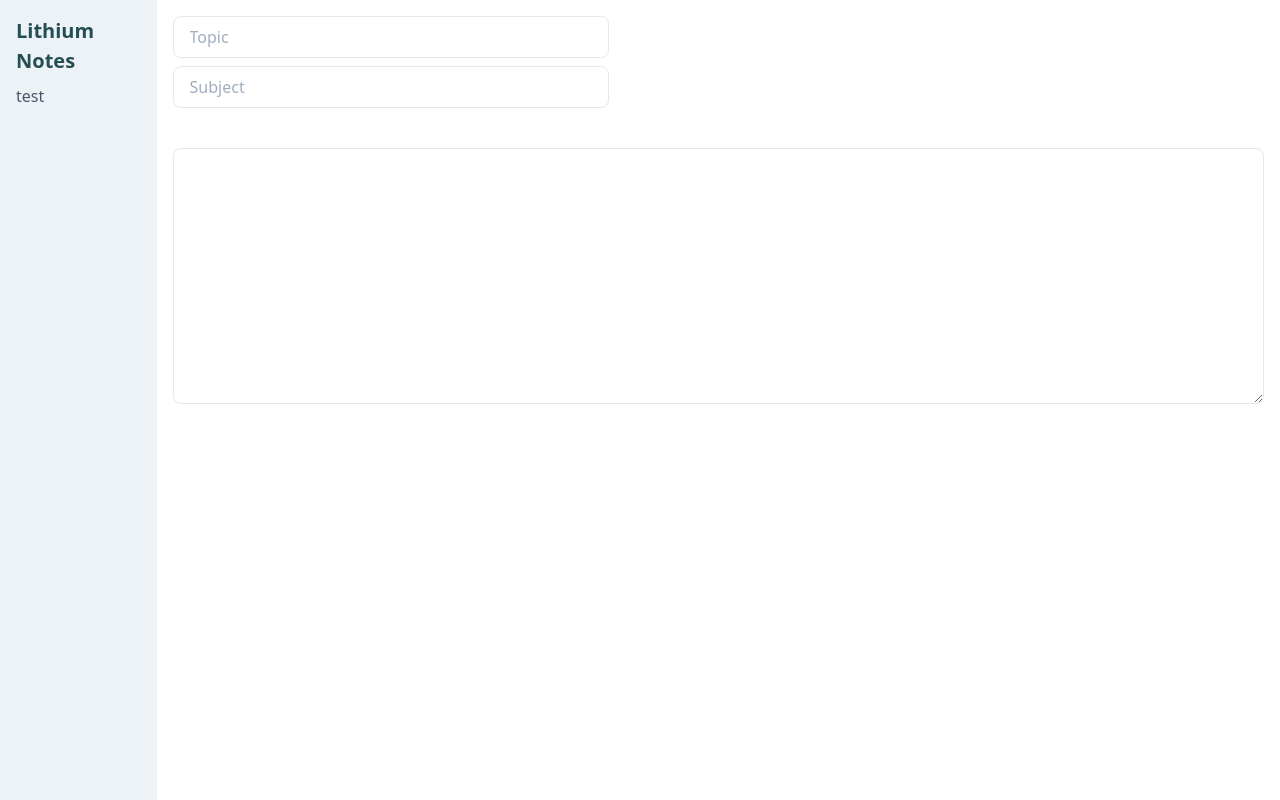
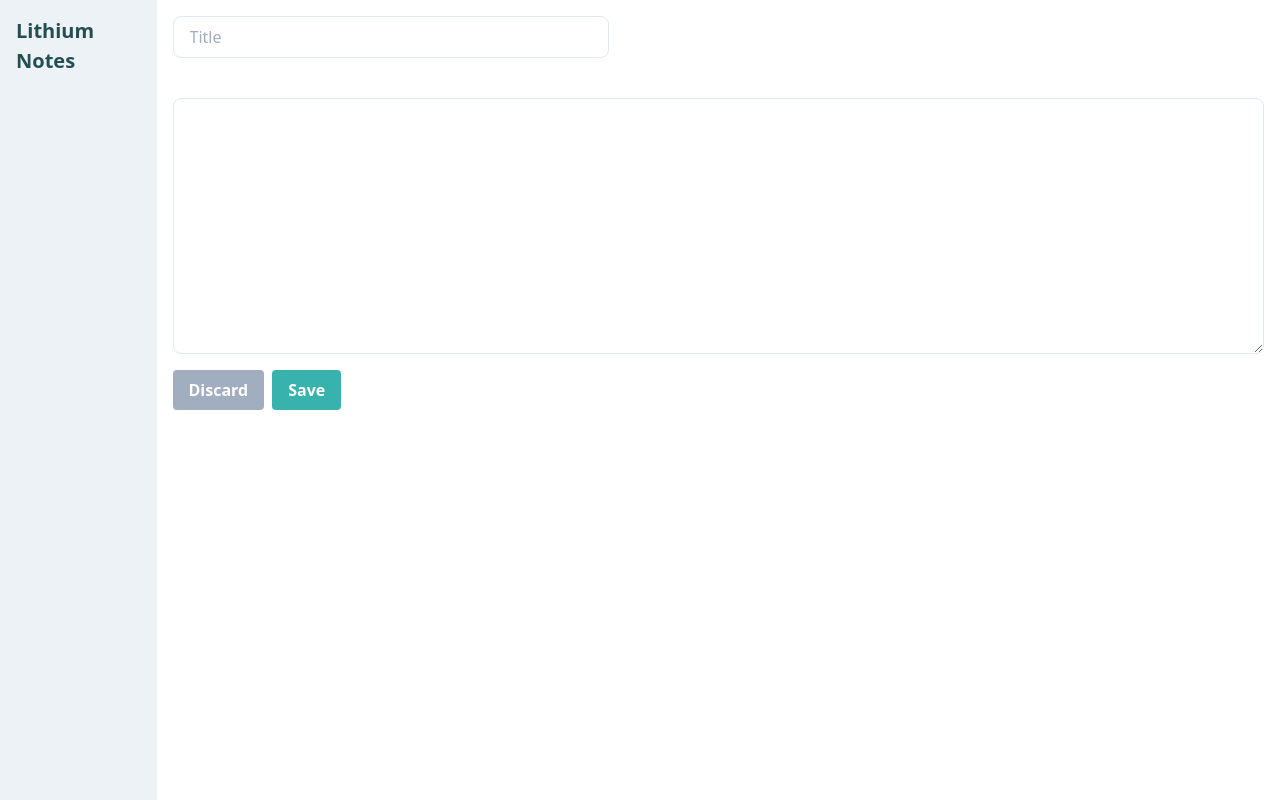
Before and after one commit to verse7/lithium, a Vue app: page / in a window 1280 px wide. Built offline with nearby package versions, Linux system fonts and the light colour scheme.

Commit message:
implement saving and discarding notes

```diff
--- a/src/components/Notepad.vue
+++ b/src/components/Notepad.vue
@@ -1,19 +1,54 @@
 <template>
   <div class="p-4 w-screen">
-    <input class="bg-white focus:outline-none focus:shadow-outline border border-gray-300 rounded-lg py-2 px-4 block w-2/5 appearance-none leading-normal mb-2" type="text" placeholder="Topic">
-    <input class="bg-white focus:outline-none focus:shadow-outline border border-gray-300 rounded-lg py-2 px-4 block w-2/5 appearance-none leading-normal mb-10" type="text" placeholder="Subject">
+    <input v-model="title" class="bg-white focus:outline-none focus:shadow-outline border border-gray-300 rounded-lg py-2 px-4 block w-2/5 appearance-none leading-normal mb-10"
+    type="text" placeholder="Title">
 
-    <form>
-      <textarea class="bg-white focus:outline-none focus:shadow-outline border border-gray-300 rounded-lg py-2 px-4 block w-full h-64 appearance-none leading-normal">
+    <form @submit.prevent="addNote">
+      <textarea v-model="body" class="bg-white focus:outline-none focus:shadow-outline border border-gray-300 rounded-lg py-2 px-4 block w-full h-64 appearance-none leading-normal mb-4">
       </textarea>
+      <button @click="discard" class="bg-gray-500 hover:bg-gray-700 text-white font-bold py-2 px-4 rounded mr-2">Discard</button>
+      <button class="bg-teal-500 hover:bg-teal-700 text-white font-bold py-2 px-4 rounded" type="submit">Save</button>
     </form>
   </div>
-
 </template>
 
 <script>
 export default {
+  name: 'notepad',
+  computed: {
+    currentNote: {
+      get: function() {
+        return this.$store.getters.currentNote;
+      },
+      set: function(val) {
+        console.log(val);
+        this.title = this.$store.getters.currentNote.title;
+        this.body = this.$store.getters.currentNote.body;
+      }
+    }
+  },
+  data() {
+    return {
+      title: '',
+      body: ''
+    }
+  },
+  created() {
+    this.title = this.currentNote.title;
+    this.body = this.currentNote.body;
+  },
+  methods: {
+    addNote() {
+      const note = {title: this.title, body: this.body};
 
+      this.$store.commit('addNote', note);
+    },
+
+    discard() {
+      this.title = '';
+      this.body = '';
+    }
+  }
 }
 </script>
 
--- a/src/components/Sidebar.vue
+++ b/src/components/Sidebar.vue
@@ -1,8 +1,8 @@
 <template>
   <div class="flex flex-col align-center bg-gray-200 h-screen p-4">
     <h1 class="font-bold text-xl mb-2 text-teal-900">Lithium Notes</h1>
-    <ul class="flex align-center text-gray-700">
-      <li v-for="note of notes" :key="note" @click="selectNote(note)" >{{ note.title }}</li>
+    <ul class="flex flex-col align-center text-gray-700">
+      <li v-for="note of notes" :key="note.title" @click="selectNote(note)" >{{ note.title }}</li>
     </ul>
   </div>
 </template>
@@ -16,11 +16,11 @@ export default {
     }
   },
   created() {
-    this.notes = [{title: 'test', body: 'testbody'}]
+    this.notes = this.$store.getters.notes;
   },
   methods: {
     selectNote(note) {
-      console.log(note);
+      this.$store.commit('setCurrentNote', note);
     }
   }
 }
--- a/src/store.js
+++ b/src/store.js
@@ -5,12 +5,31 @@ Vue.use(Vuex)
 
 export default new Vuex.Store({
   state: {
+    notes: JSON.parse(localStorage.getItem('notes')) || [],
+    currentNote: JSON.parse(localStorage.getItem('currentNote')) || {},
+  },
+  getters: {
+    notes(state) {
+      return state.notes;
+    },
 
+    currentNote(state) {
+      return state.currentNote;
+    }
   },
   mutations: {
+    setCurrentNote(state, note) {
+      this.currentNote = note;
+      localStorage.setItem('currentNote', JSON.stringify(note));
+    },
 
+    addNote(state, note) {
+      const notes = JSON.parse(localStorage.getItem('notes')) || [];
+      notes.push(note);
+      localStorage.setItem('notes', JSON.stringify(notes));
+      state.notes.push(note);
+    }
   },
   actions: {
-
   }
 })
```
